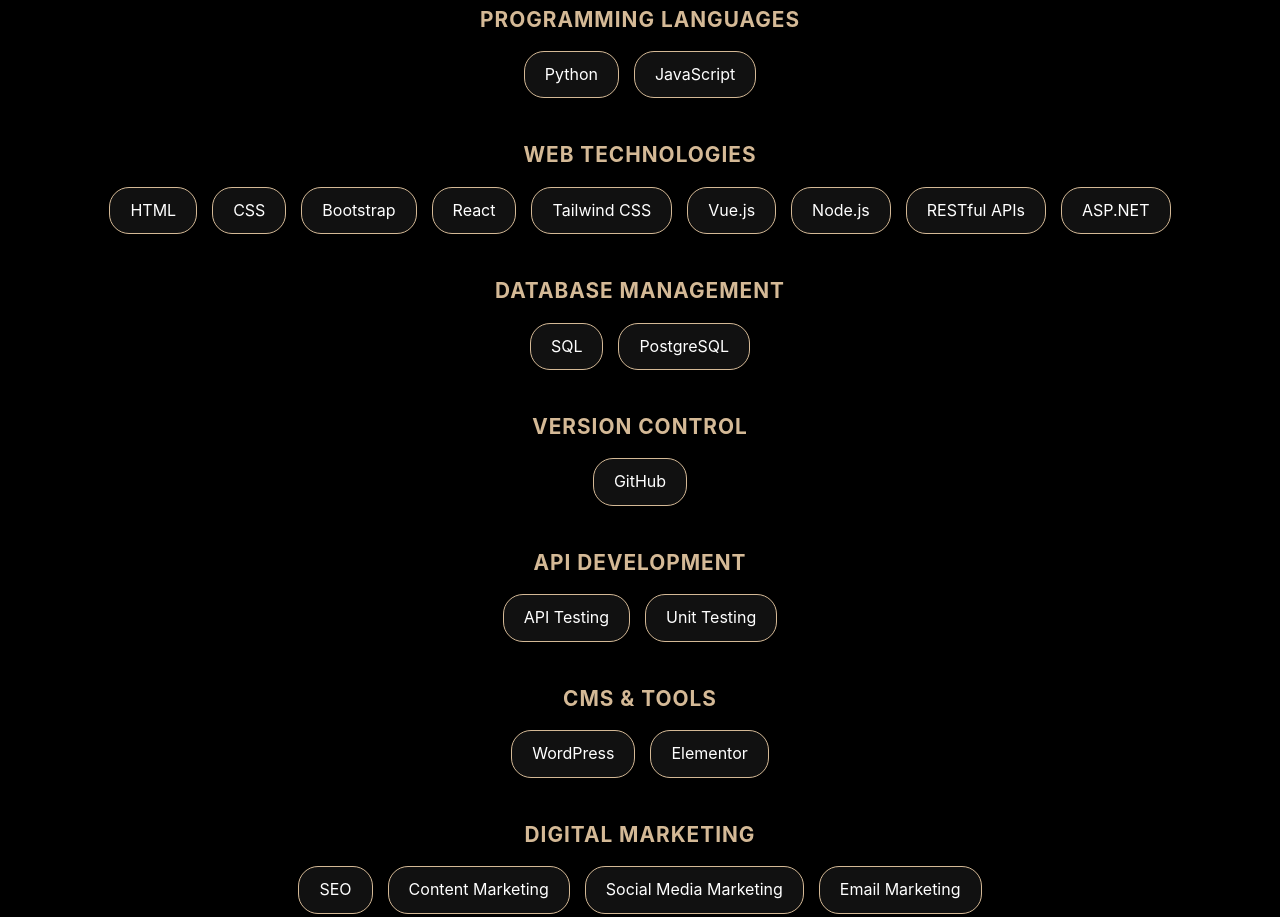
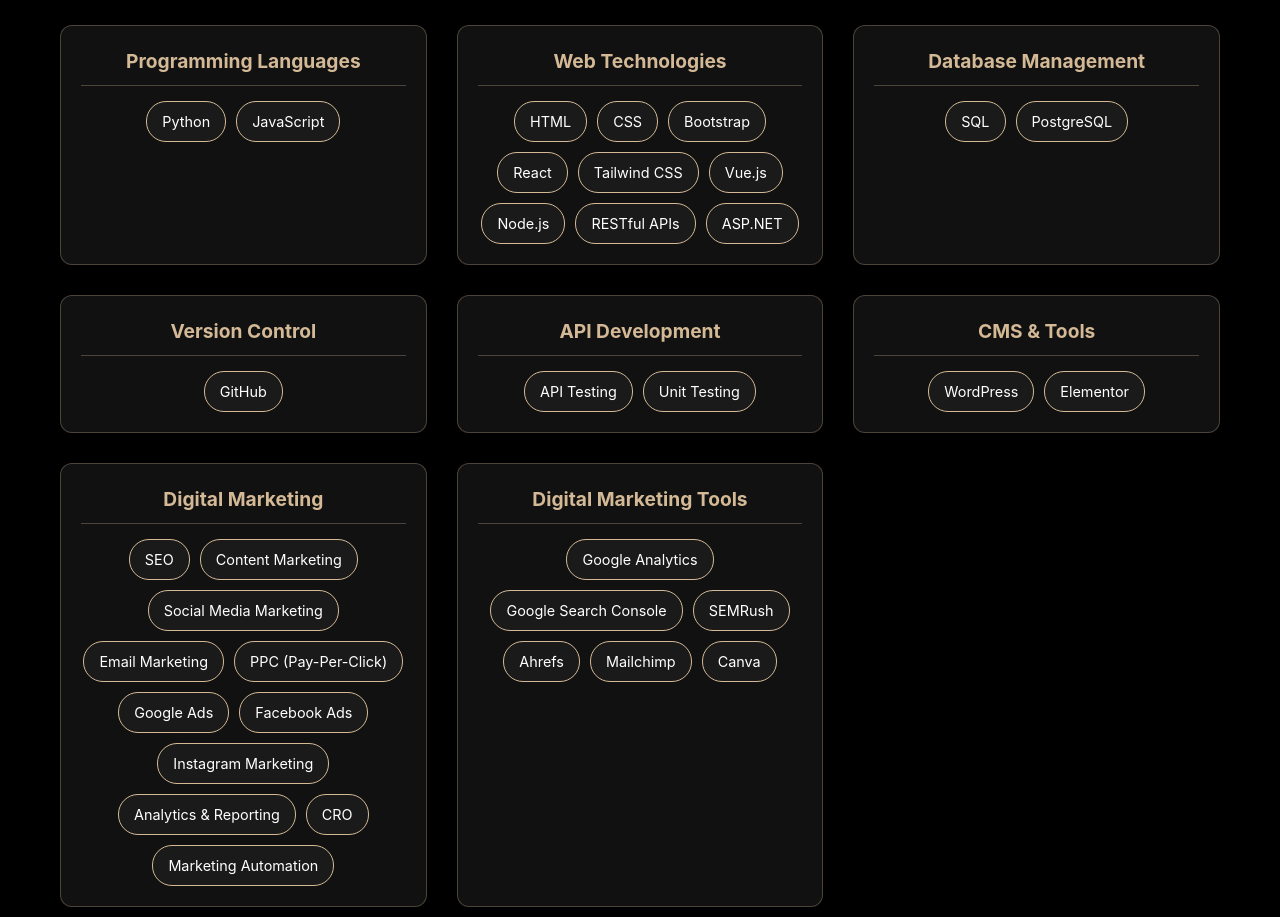
Before and after one commit to aneenaansar/aneena_portfolio, a plain HTML site: page index.html in a window 1280 px wide. Shown: the part 1216-2133 px from the top of the page. Drawn offline with Linux system fonts and the light colour scheme.

```diff
--- a/index.html
+++ b/index.html
@@ -24,7 +24,7 @@
   <section class="hero">
     <div class="hero-content">
       <div class="photo-wrapper">
-        <img src="assets/neenu2.jpg" alt="My Photo" class="profile-pic">
+        <img src="assets/neenu3.jpg" alt="My Photo" class="profile-pic">
       </div>
       <h1>Hello, I'm <span class="highlight">Aneena Ansar</span></h1>
       <h3 class="tagline">Full-Stack Developer | Digital Marketer</h3>
@@ -54,8 +54,10 @@
   <section class="skills">
     <h2>My Skills</h2>
 
-    <!-- Web Development -->
-    <div class="skills-category">
+    <div class="skills-wrapper">
+
+      <!-- Web Development Categories -->
+      <div class="skill-card">
         <h3>Programming Languages</h3>
         <div class="skills-container">
           <div class="skill">Python</div>
@@ -63,7 +65,7 @@
         </div>
       </div>
 
-    <div class="skills-category">
+      <div class="skill-card">
         <h3>Web Technologies</h3>
         <div class="skills-container">
           <div class="skill">HTML</div>
@@ -78,7 +80,7 @@
         </div>
       </div>
 
-    <div class="skills-category">
+      <div class="skill-card">
         <h3>Database Management</h3>
         <div class="skills-container">
           <div class="skill">SQL</div>
@@ -86,14 +88,14 @@
         </div>
       </div>
 
-    <div class="skills-category">
+      <div class="skill-card">
         <h3>Version Control</h3>
         <div class="skills-container">
           <div class="skill">GitHub</div>
         </div>
       </div>
 
-    <div class="skills-category">
+      <div class="skill-card">
         <h3>API Development</h3>
         <div class="skills-container">
           <div class="skill">API Testing</div>
@@ -101,7 +103,7 @@
         </div>
       </div>
 
-    <div class="skills-category">
+      <div class="skill-card">
         <h3>CMS & Tools</h3>
         <div class="skills-container">
           <div class="skill">WordPress</div>
@@ -110,16 +112,38 @@
       </div>
 
       <!-- Digital Marketing -->
-    <div class="skills-category">
+      <div class="skill-card">
         <h3>Digital Marketing</h3>
         <div class="skills-container">
           <div class="skill">SEO</div>
           <div class="skill">Content Marketing</div>
           <div class="skill">Social Media Marketing</div>
           <div class="skill">Email Marketing</div>
+          <div class="skill">PPC (Pay-Per-Click)</div>
+          <div class="skill">Google Ads</div>
+          <div class="skill">Facebook Ads</div>
+          <div class="skill">Instagram Marketing</div>
+          <div class="skill">Analytics & Reporting</div>
+          <div class="skill">CRO</div>
+          <div class="skill">Marketing Automation</div>
         </div>
       </div>
+
+      <div class="skill-card">
+        <h3>Digital Marketing Tools</h3>
+        <div class="skills-container">
+          <div class="skill">Google Analytics</div>
+          <div class="skill">Google Search Console</div>
+          <div class="skill">SEMRush</div>
+          <div class="skill">Ahrefs</div>
+          <div class="skill">Mailchimp</div>
+          <div class="skill">Canva</div>
+        </div>
+      </div>
+
+    </div>
   </section>
+
 
 
 
--- a/style.css
+++ b/style.css
@@ -164,45 +164,68 @@
   .skills {
     padding: 60px 20px;
     text-align: center;
+    max-width: 1200px;
+    margin: auto;
   }
 
   .skills h2 {
     color: #d4b996;
-    margin-bottom: 30px;
+    margin-bottom: 40px;
+    font-size: 2rem;
+    position: relative;
+  }
+
+  .skills-wrapper {
+    display: grid;
+    grid-template-columns: repeat(auto-fit, minmax(300px, 1fr));
+    gap: 30px;
+  }
+
+  .skill-card {
+    background: #111;
+    border: 1px solid rgba(212,185,150,0.3);
+    border-radius: 12px;
+    padding: 20px;
+    text-align: center;
+    transition: transform 0.3s ease, box-shadow 0.3s ease;
+  }
+
+  .skill-card:hover {
+    transform: translateY(-5px);
+    box-shadow: 0 0 20px rgba(212,185,150,0.2);
+  }
+
+  .skill-card h3 {
+    color: #d4b996;
+    margin-bottom: 15px;
+    font-size: 1.2rem;
+    border-bottom: 1px solid rgba(212,185,150,0.3);
+    padding-bottom: 8px;
   }
 
   .skills-container {
     display: flex;
     flex-wrap: wrap;
     justify-content: center;
-    gap: 15px;
+    gap: 10px;
+    margin-top: 15px;
   }
 
   .skill {
-    background: #111;
+    background: #1a1a1a;
     border: 1px solid #d4b996;
-    padding: 10px 20px;
+    padding: 8px 15px;
     border-radius: 20px;
-    transition: transform 0.3s, background 0.3s;
+    font-size: 0.9rem;
+    transition: all 0.3s;
   }
 
   .skill:hover {
     background: #d4b996;
     color: #000;
-    transform: scale(1.1);
+    transform: scale(1.05);
   }
 
-  .skills-category {
-    margin-bottom: 40px;
-  }
-
-  .skills-category h3 {
-    color: #d4b996;  /* biscuit color */
-    margin-bottom: 15px;
-    font-size: 1.3rem;
-    text-transform: uppercase;
-    letter-spacing: 1px;
-  }
 
 
   /* Featured Projects */
```
Also changed, not shown: assets/neenu3.jpg (added). Lines whose indentation alone changed are shown as unchanged.
